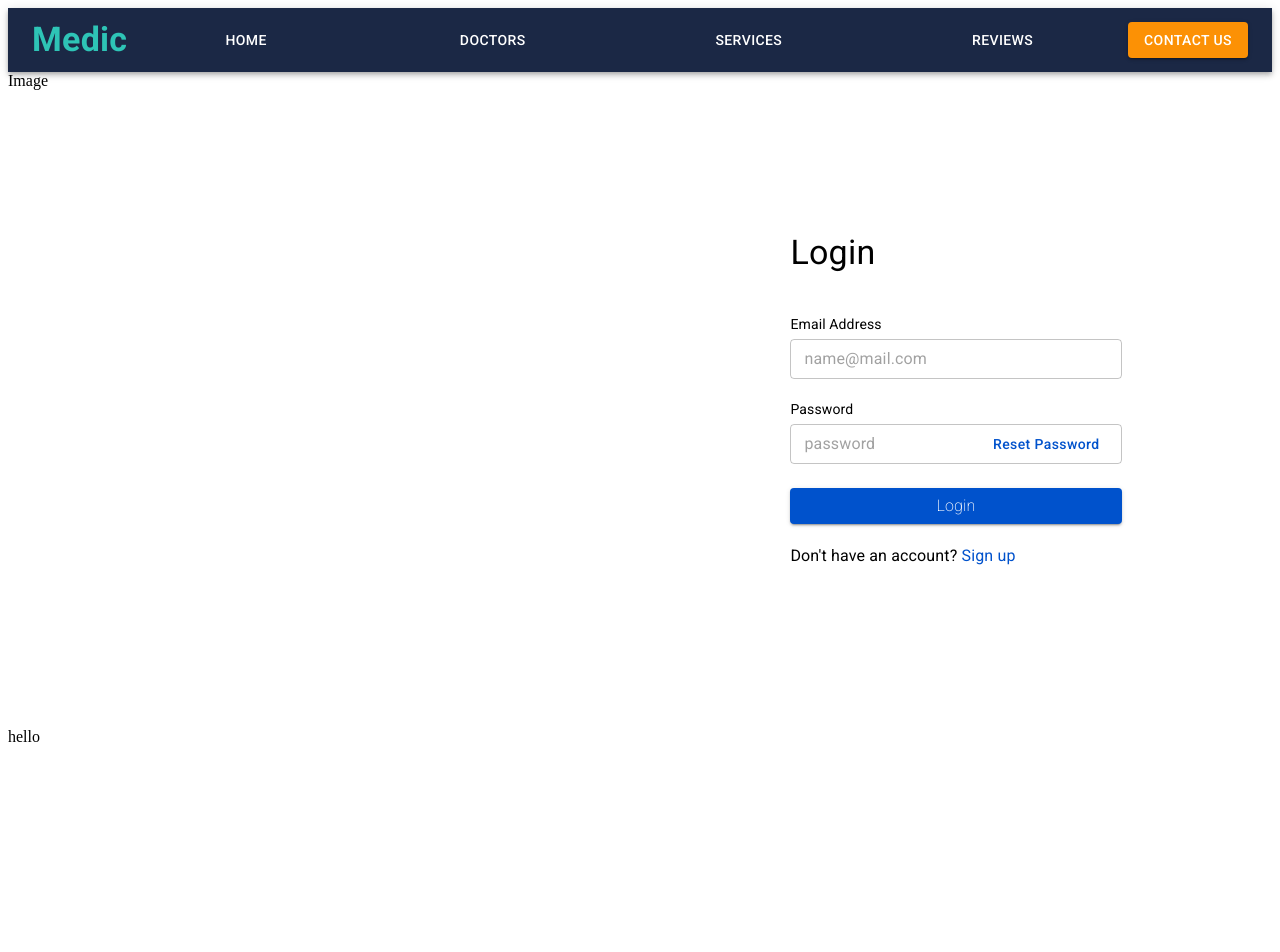
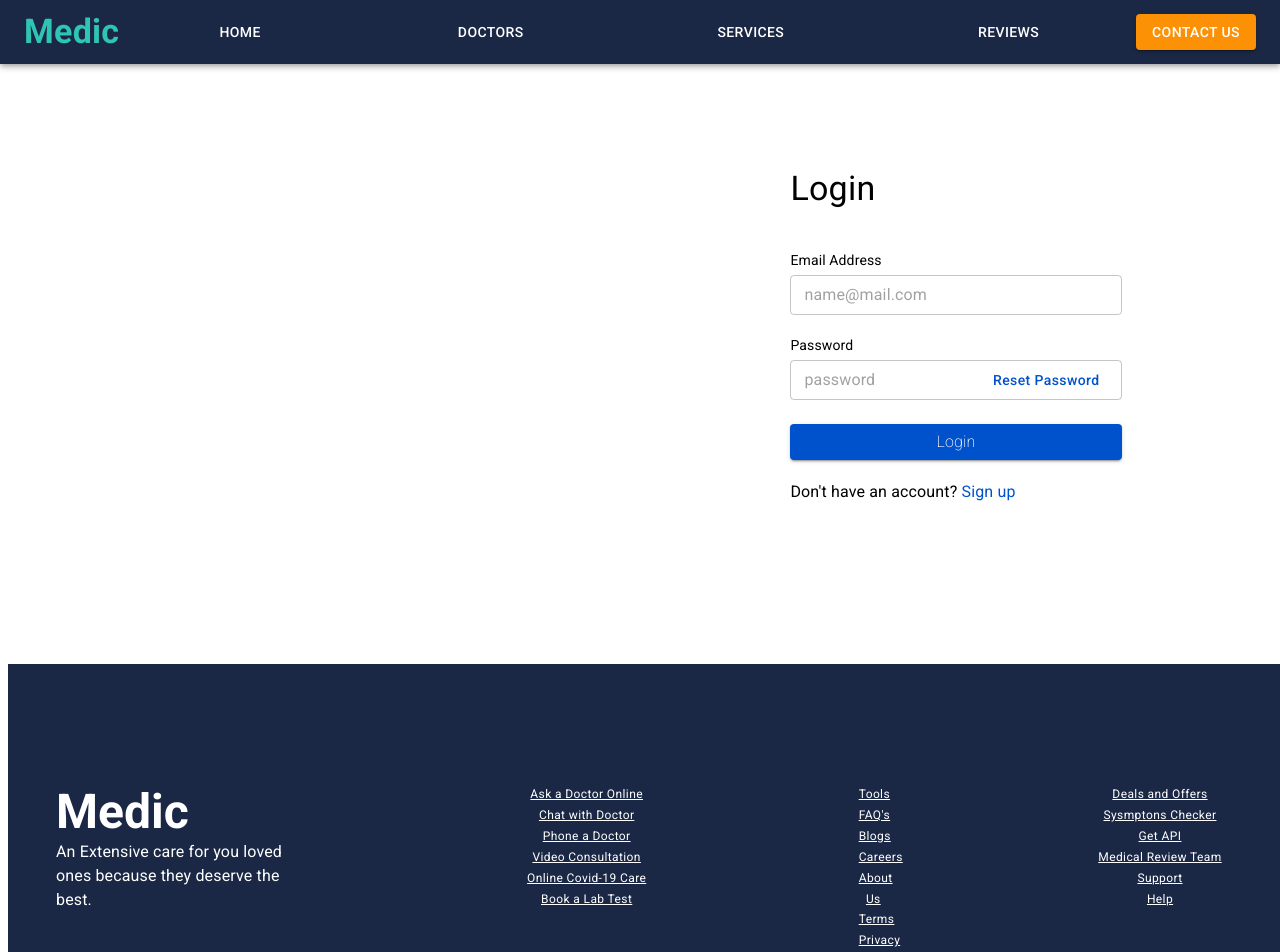
Before and after one commit to amrendrasinghrathore/Medical-Project, a React (Create React App) app in the folder frontend/: page / in a window 1280 px wide. Shown: the top 952 px of the page. Before the commit the page ends 800 px from the top, so only its background shows below. Built offline with nearby package versions, Linux system fonts and the light colour scheme.

Commit message:
BottomBar

```diff
--- a/frontend/src/App.js
+++ b/frontend/src/App.js
@@ -1,12 +1,13 @@
 import Login from './Pages/Login';
 import NavBar from './Components/NavBar';
+import BottomBar from './Components/BottomBar';
 
 function App() {
   return (
     <div>
       <NavBar />
       <Login />
-      hello
+      <BottomBar/>
     </div>
   );
 }
--- /dev/null
+++ b/frontend/src/Components/BottomBar.js
@@ -0,0 +1,129 @@
+import { Container,Grid,Box,Link,Typography } from '@mui/material';
+import React from 'react';
+
+
+const BottomBar = () => {
+  return (
+    <Box position="absolute" bgcolor={"#1B2845"} color="white" px={{xs:3, sm:3}} py={{xs:3,sm:15}}>
+      <Container maxWidth="xl">
+        <Grid container spacing={25} >
+          <Grid item xs={16} sm={4}>
+            <Box>
+            <Typography variant="h3" fontWeight="600" >Medic</Typography>
+            </Box>
+            <Box>
+            <Typography sx={{ display: { xs: 'none', sm: 'block' } }}>An Extensive care for you loved ones because they deserve the best.</Typography>
+            </Box>
+          </Grid>
+          <Grid item xs={16} sm={3} textAlign="center" >
+            <Box>
+              <Link href="/" color="inherit" variant="caption">
+                Ask a Doctor Online
+              </Link>
+            </Box>
+            <Box>
+              <Link href="/" color="inherit" variant="caption">
+                Chat with Doctor
+              </Link>
+            </Box>
+            <Box>
+              <Link href="/" color="inherit" variant="caption">
+                Phone a Doctor
+              </Link>
+            </Box>
+            <Box>
+              <Link href="/" color="inherit" variant="caption">
+                Video Consultation
+              </Link>
+            </Box>
+            <Box>
+              <Link href="/" color="inherit" variant="caption">
+                Online Covid-19 Care
+              </Link>
+            </Box>
+            <Box>
+              <Link href="/" color="inherit" variant="caption">
+                Book a Lab Test
+              </Link>
+            </Box>
+          </Grid>
+          <Grid item xs={16} sm={2} textAlign="center" >
+            <Box>
+              <Link href="/" color="inherit" variant="caption">
+                Tools
+              </Link>
+            </Box>
+            <Box>
+              <Link href="/" color="inherit" variant="caption">
+                FAQ's
+              </Link>
+            </Box>
+            <Box>
+              <Link href="/" color="inherit" variant="caption">
+                Blogs
+              </Link>
+            </Box>
+            <Box>
+              <Link href="/" color="inherit" variant="caption">
+                Careers
+              </Link>
+            </Box>
+            <Box>
+              <Link href="/" color="inherit" variant="caption">
+                About Us
+              </Link>
+            </Box>
+            <Box>
+              <Link href="/" color="inherit" variant="caption">
+                Terms
+              </Link>
+            </Box>
+            <Box>
+              <Link href="/" color="inherit" variant="caption">
+                Privacy
+              </Link>
+            </Box>
+            <Box>
+              <Link href="/" color="inherit" variant="caption">
+                Ads Policy
+              </Link>
+            </Box>
+          </Grid>
+          <Grid item xs={16} sm={3} textAlign="center" >
+            <Box>
+              <Link href="/" color="inherit" variant="caption">
+                Deals and Offers
+              </Link>
+            </Box>
+            <Box>
+              <Link href="/" color="inherit" variant="caption">
+                Sysmptons Checker
+              </Link>
+            </Box>
+            <Box>
+              <Link href="/" color="inherit" variant="caption">
+                Get API
+              </Link>
+            </Box>
+            <Box>
+              <Link href="/" color="inherit" variant="caption">
+                Medical Review Team
+              </Link>
+            </Box>
+            <Box>
+              <Link href="/" color="inherit" variant="caption">
+                Support
+              </Link>
+            </Box>
+            <Box>
+              <Link href="/" color="inherit" variant="caption">
+                Help
+              </Link>
+            </Box>
+          </Grid>
+        </Grid>
+      </Container>
+    </Box>
+  );
+};
+ export default BottomBar;
--- a/frontend/src/Components/NavBar.js
+++ b/frontend/src/Components/NavBar.js
@@ -17,7 +17,7 @@ const CustomBtn = styled(Button)({
 const NavBar = () => {
   return (
     <div>
-      <AppBar position="static" sx={{ bgcolor: '#1B2845' }}>
+      <AppBar position="absolute" sx={{ bgcolor: '#1B2845' ,margin:0}}>
         <StyledToolbar position="static">
           <Typography
             variant="h4"
```
